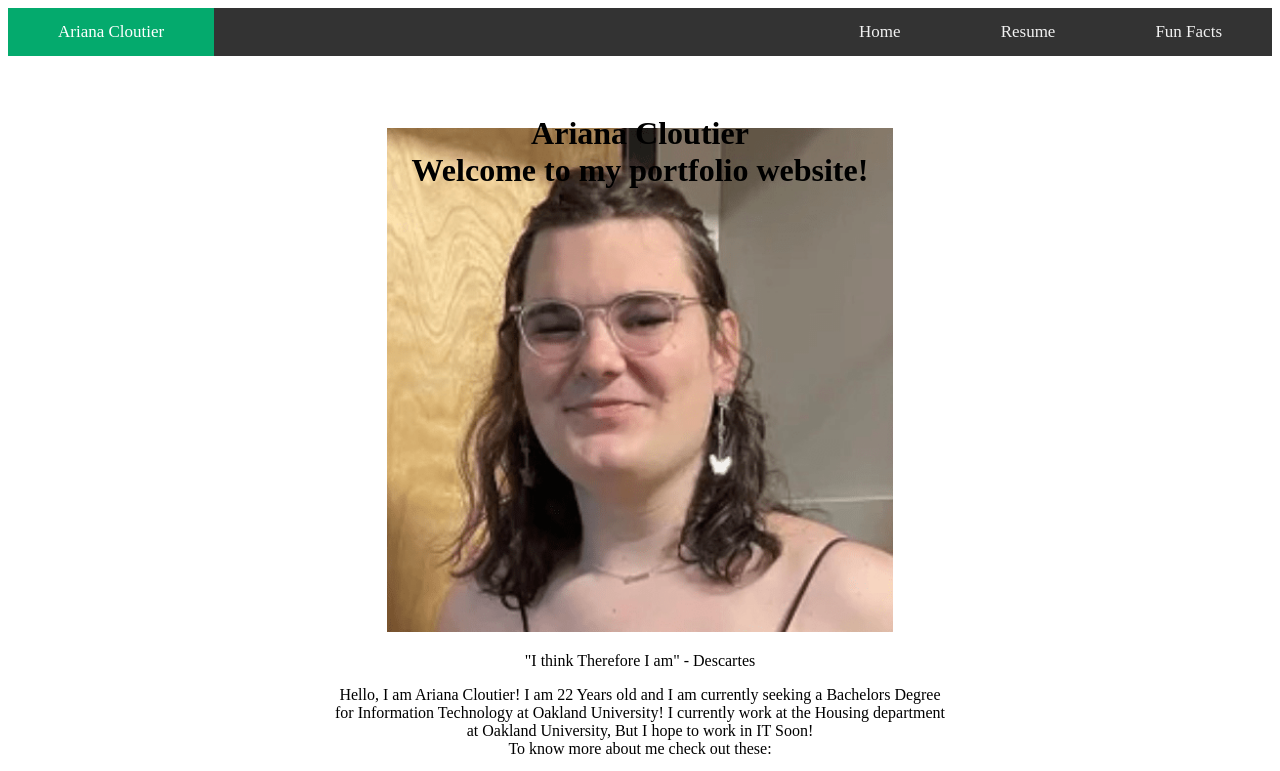
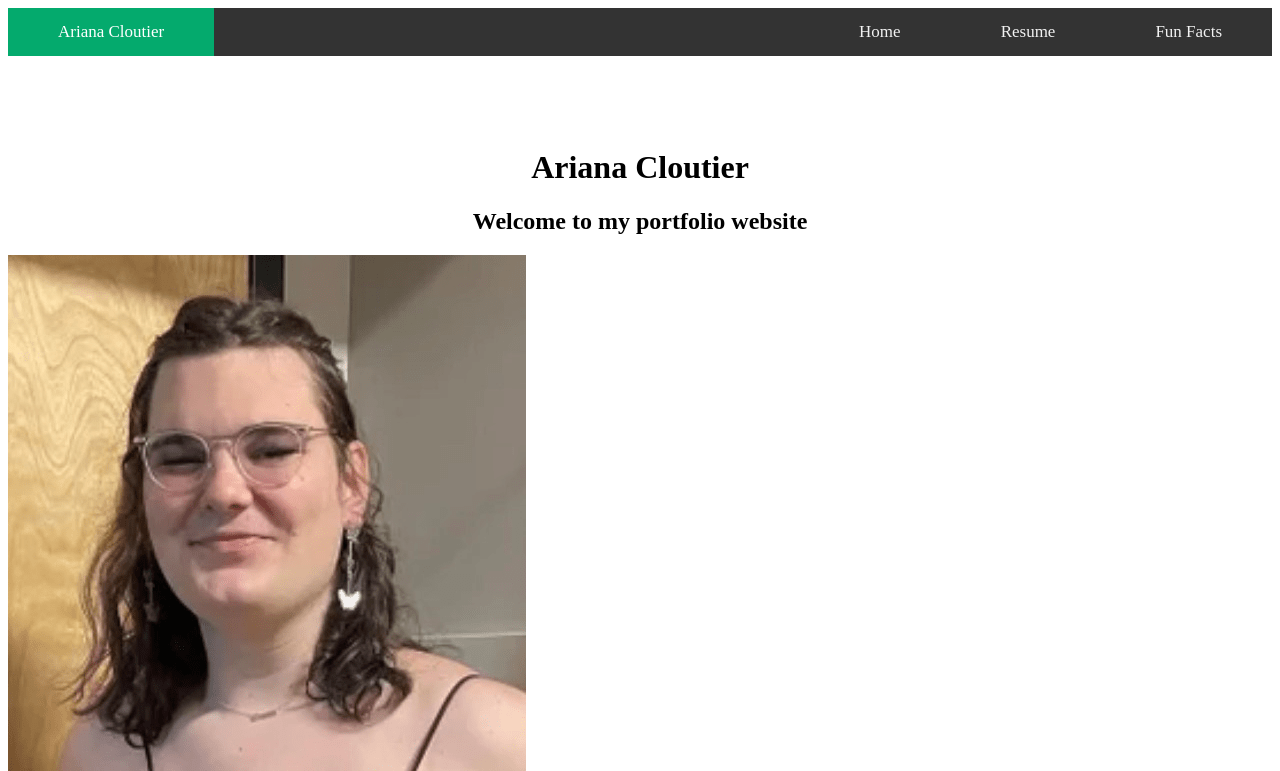
Before and after one commit to RoseoftheForest/arianacloutier_hw2TH_csi3150_fs2023, a plain HTML site: page Root/index.html in a window 1280 px wide. Shown: the top 771 px of the page. Drawn offline with Linux system fonts and the light colour scheme.

Commit message:
Add files via upload

```diff
--- a/Root/index.html
+++ b/Root/index.html
@@ -35,19 +35,9 @@
                 background-color: #04AA6D;
                 color: white;
             }
-
-            .container {
-            position: top;
-            text-align: center;
-            color: black;
-            }
-            .centered {
-                position: absolute;
-                top: 19%;
-                left: 50%;
-                transform: translate(-50%, -50%);
-            }
             p {text-align: center;}
+            h1 {text-align: center;}
+            h2 {text-align: center;}
         </style>
         <div class="topnav">
             <a href="html/my_fun_facts.html">Fun Facts</a>
@@ -61,15 +51,10 @@
         <br>
         <br>
         <br>
-        <div class="container">
-            <img src="img/favicon.png" alt="Snow" style="width:40%;">
-            <div class="centered">
-                <h1>
-                    Ariana Cloutier<br>
-                    Welcome to my portfolio website!
-                </h1>
-            </div>
-          </div>
+        <h1>Ariana Cloutier</h1>
+        <h2>Welcome to my portfolio website</h2>
+        <img src="img/favicon.png" />
+
         <p>
             "I think Therefore I am" - Descartes
         </p>
```
Also changed, not shown: Root/html/my_fun_facts.html (+3 -0 lines).
